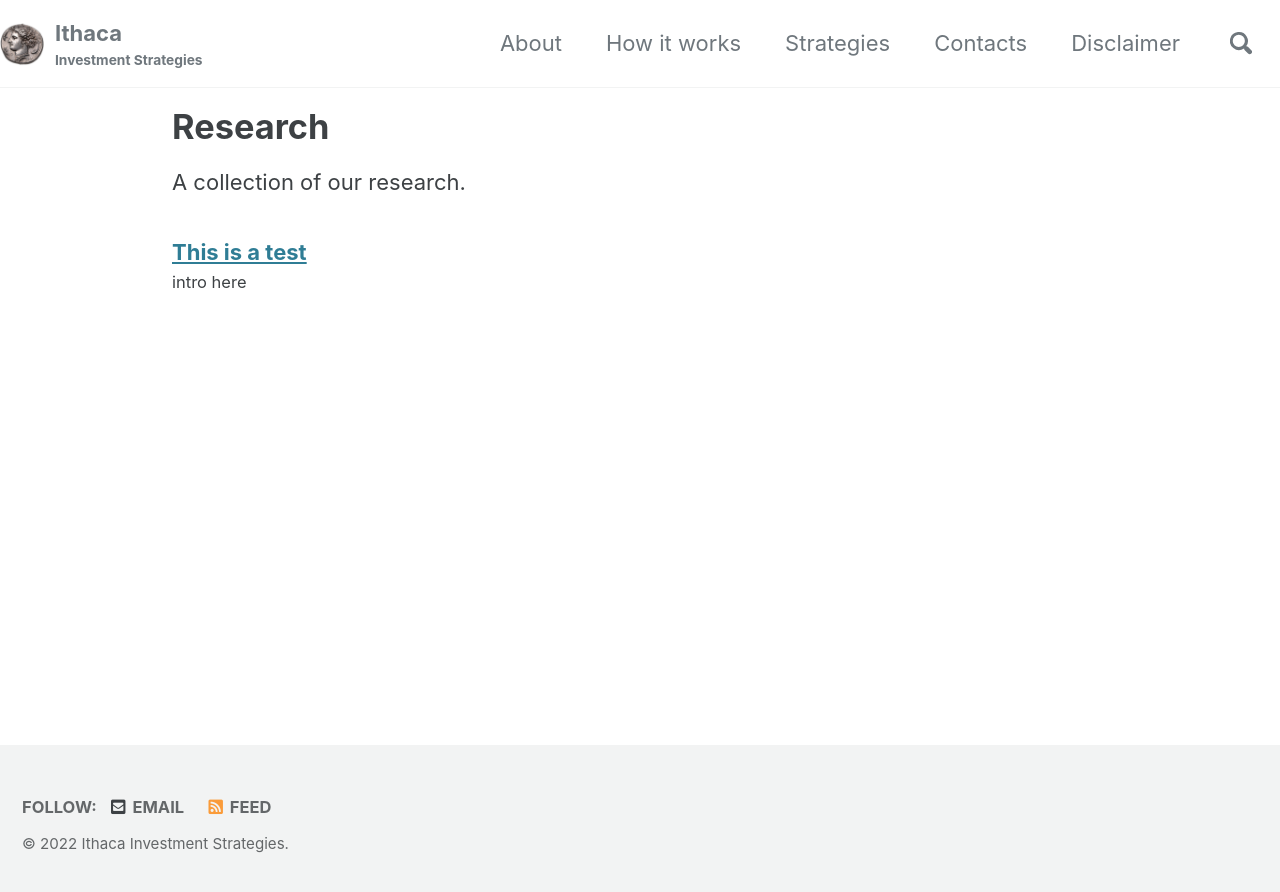
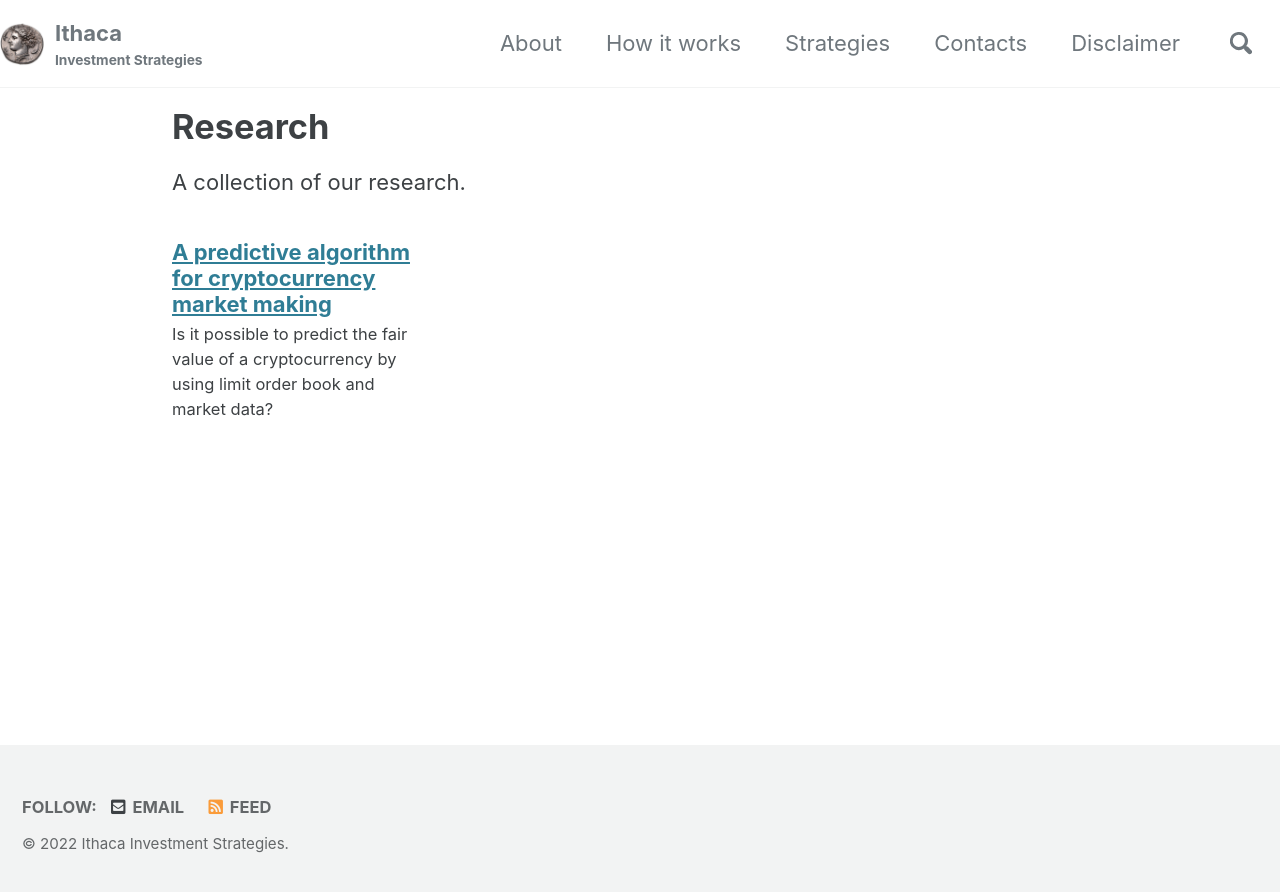
Before and after one commit to IthacaResearch/ithacaresearch.github.io, a Jekyll site: the page built from category/research.md, in a window 1280 px wide. Shown: the top 892 px of the page. Built offline with Jekyll 4.4.1, drawn with Linux system fonts in a browser that asks for light colours; cached includes are drawn as plain includes.

Commit message:
Update mm_crypto.md

```diff
--- a/_research/mm_crypto.md
+++ b/_research/mm_crypto.md
@@ -1,6 +1,6 @@
 ---
-title: "This is a test"
-excerpt: "intro here"
+title: "A predictive algorithm for cryptocurrency market making"
+excerpt: "Is it possible to predict the fair value of a cryptocurrency by using limit order book and market data?"
 ---
 
 This is a test
```
